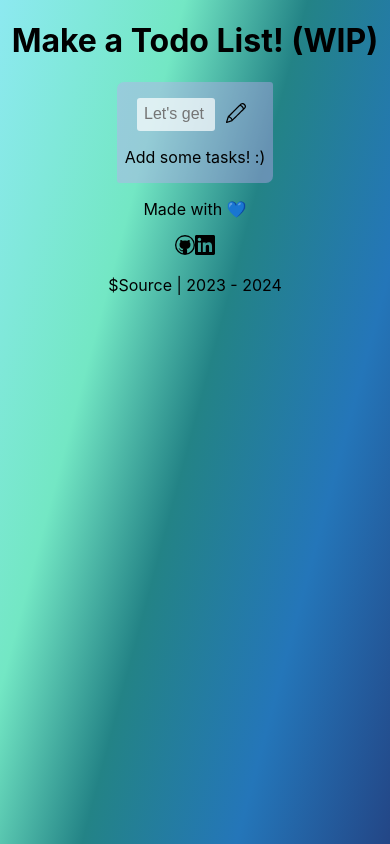
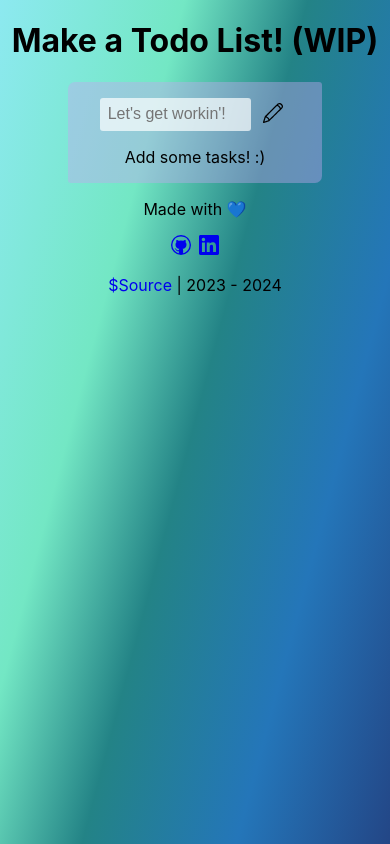
Before and after one commit to adelicia-js/todo-cra, a React (Create React App) app: page / in a window 390 px wide. Built offline with nearby package versions, Linux system fonts and the light colour scheme.

Commit message:
added responsive styling, social links

```diff
--- a/src/App.css
+++ b/src/App.css
@@ -28,7 +28,7 @@ body {
   justify-content: space-evenly;
   /* border: 1px solid black; */
   border-radius: 7px 3px;
-  width: 40vw;
+  width: clamp(30vw, 120vw, 50vw);
   margin: 0 auto;
   background: #c1a9ee6c;
 }
@@ -43,7 +43,8 @@ body {
 .input-wrapper input {
   border: 1px solid transparent;
   border-radius: 3px;
-  width: 20vw;
+  /* width: 20vw; */
+  width: calc(clamp(30vw, 120vw, 50vw) - 20%);
   padding: 0.4rem;
   background: #ffffffb0;
   font-size: clamp(0.5rem, 2rem, 1rem);
@@ -72,7 +73,7 @@ body {
   justify-content: space-between;
   text-align: center;
   gap: 1rem;
-  width: 15vw;
+  width: calc(clamp(30vw, 120vw, 50vw) - 45%);
   border: 1px solid rgba(0, 0, 0, 0.336);
   border-radius: 7px 7px;
   margin: 0 auto;
@@ -92,30 +93,43 @@ body {
   font-size: clamp(0.1rem, 1rem, 0.7rem);
 }
 
+.socials {
+  display: flex;
+  flex-direction: row;
+  justify-content: center;
+  gap: 0.5rem;
+}
 
+.socials a:visited {
+  color:black;
+}
+
+.socials a:hover {
+  color:#8de9f0;
+}
+
+.source:visited {
+  color: black;
+}
+
+.source {
+  text-decoration: none;
+}
+
+.source:hover {
+  color:#8de9f0;
+}
 
 /* Mobile */
-/*
 
-.Content {
-  max-width: 75vw;
+@media screen and (min-width:300px) and (max-width: 538px) {
+
+  .Content {
+    width: 65vw;
+  }
+
+  .todo {
+    width: 35vw;
+  }
+
 }
-
-.input-wrapper {
-  display: flex;
-  justify-content: space-evenly;
-  padding: 1rem;
-}
-
-.add-button {
-  width: 12vw;
-}
-
-.todo {
-  gap: 1rem;
-  width: 45vw;
-  margin: 0 auto;
-  padding: 0.3rem 0.5rem;
-}
-
-*/
--- a/src/Footer.js
+++ b/src/Footer.js
@@ -9,11 +9,11 @@ const Footer = () => {
         Made with 💙
         </p>
         <p className="socials">
-            <VscGithub size={20}/>
-            <SiLinkedin size={20}/>
+          <a href="https://github.com/adelicia-js" rel="noreferrer" target="_blank"><VscGithub size={20}/></a>
+          <a href="https://www.linkedin.com/in/adelicia/" rel="noreferrer" target="_blank"><SiLinkedin size={20}/></a>
         </p>
         <p>
-            $Source | 2023 - 2024
+            <a href="https://github.com/adelicia-js/todo-cra" rel="noreferrer" target="_blank" className="source"><span>$Source</span></a> | 2023 - 2024
         </p>
 
     </>
```
